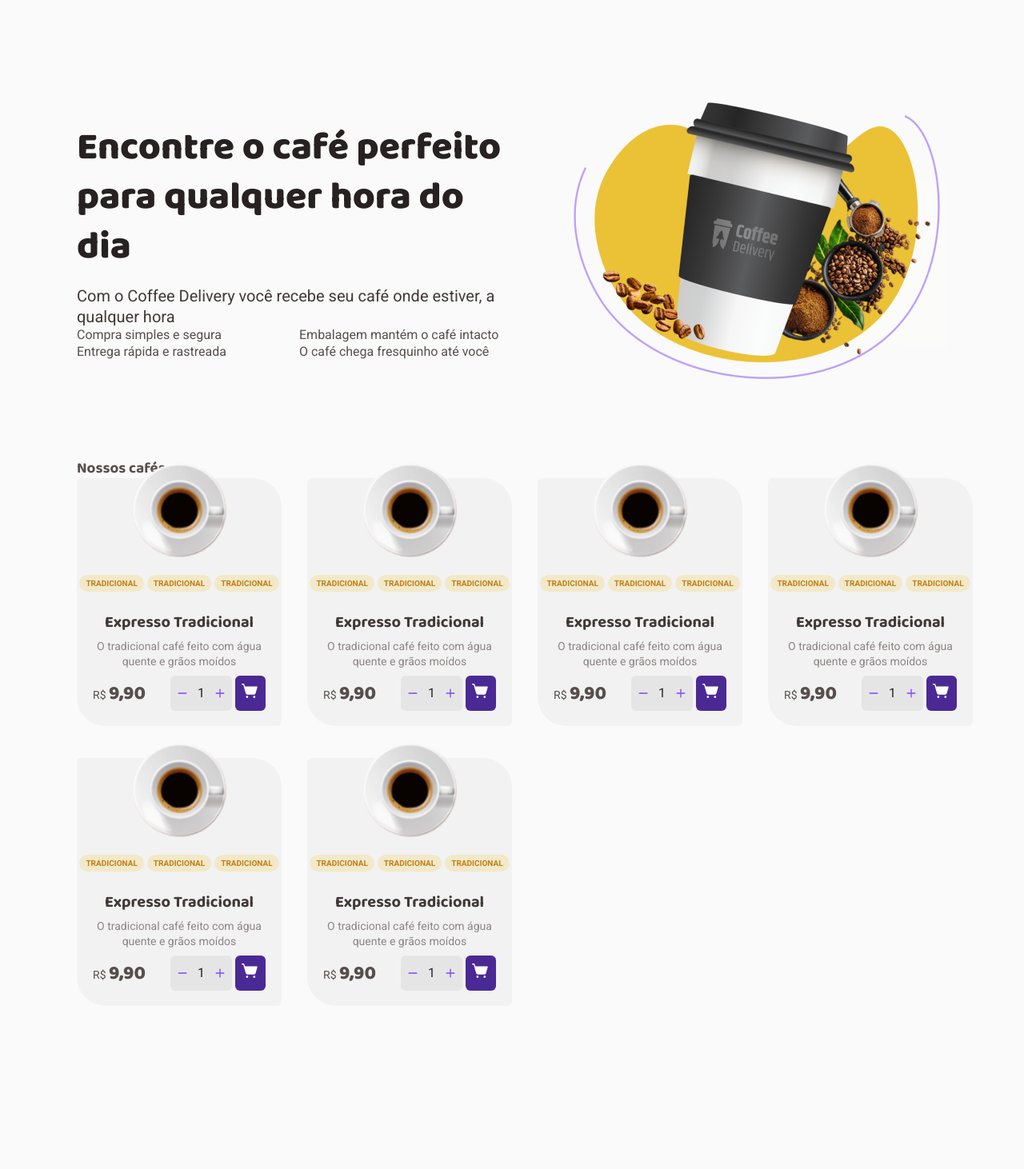
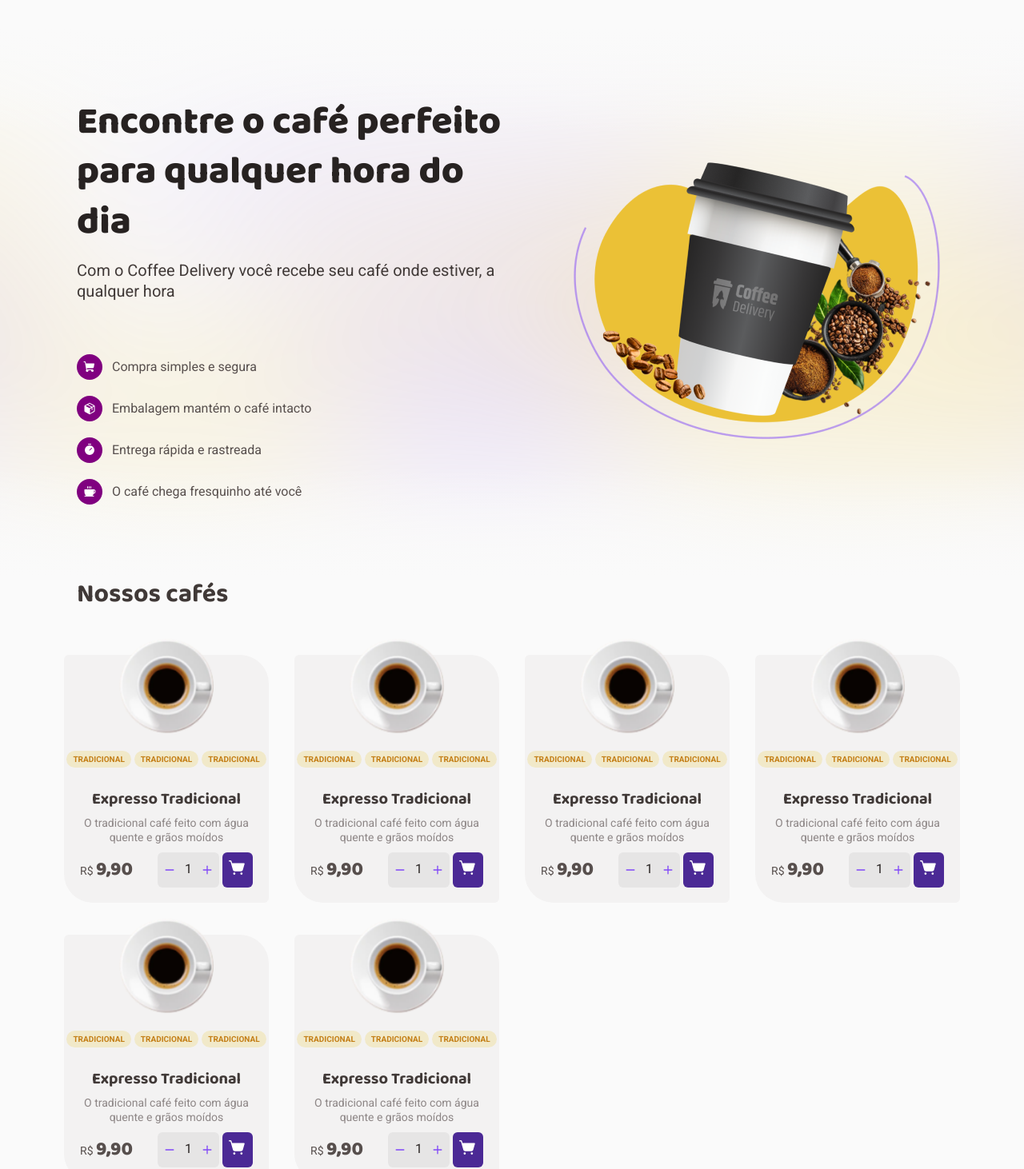
Before and after one commit to ig-swll/d02-coffee-delivery, a React (Vite) app: page / in a window 1280 px wide. Shown: the part 76-1538 px from the top of the page at 80% size. Before the commit the page ends 1334 px from the top, so only its background shows below. Built offline with nearby package versions, Linux system fonts and the light colour scheme.

Commit message:
Avanços na estilização da grid de cafés e no hero

```diff
--- a/package.json
+++ b/package.json
@@ -12,11 +12,12 @@
     "phosphor-react": "^1.4.1",
     "react": "^18.2.0",
     "react-dom": "^18.2.0",
+    "react-router-dom": "^6.7.0",
     "styled-components": "^5.3.6"
   },
   "devDependencies": {
     "@rocketseat/eslint-config": "^1.1.3",
-    "@types/react": "^18.0.26",
+    "@types/react": "^18.0.27",
     "@types/react-dom": "^18.0.10",
     "@types/styled-components": "^5.1.26",
     "@vitejs/plugin-react-swc": "^3.0.1",
--- a/src/components/Navbar/index.tsx
+++ b/src/components/Navbar/index.tsx
@@ -14,7 +14,7 @@ export function Navbar() {
     <NavbarContainer>
       <img src={coffeeDeliveryLogo} alt="Logo do Coffee Delivery" />
 
-      <Actions style={{ display: 'flex' }}>
+      <Actions>
         <Location>
           <MapPin weight="fill" size={22} />
           Brasília, DF
--- a/src/components/Navbar/styles.ts
+++ b/src/components/Navbar/styles.ts
@@ -8,6 +8,7 @@ export const NavbarContainer = styled.div`
 `
 
 export const Actions = styled.div`
+  display: flex;
   gap: 0.72rem;
 `
 
--- /dev/null
+++ b/src/pages/Home/components/CoffeeList/index.tsx
@@ -0,0 +1,19 @@
+import { CoffeeCard } from '../CoffeeCard'
+import { CoffeeCardGrid, CoffeeListContainer } from './styles'
+
+export function CoffeeList() {
+  return (
+    <CoffeeListContainer>
+      <h3>Nossos cafés</h3>
+
+      <CoffeeCardGrid>
+        <CoffeeCard />
+        <CoffeeCard />
+        <CoffeeCard />
+        <CoffeeCard />
+        <CoffeeCard />
+        <CoffeeCard />
+      </CoffeeCardGrid>
+    </CoffeeListContainer>
+  )
+}
--- /dev/null
+++ b/src/pages/Home/components/CoffeeList/styles.ts
@@ -0,0 +1,18 @@
+import styled from 'styled-components'
+
+export const CoffeeListContainer = styled.section`
+  > h3 {
+    font-size: 2rem;
+    color: ${({ theme }) => theme['base-subtitle']};
+    margin-bottom: 3.375rem;
+  }
+`
+
+export const CoffeeCardGrid = styled.div`
+  display: grid;
+  gap: 2.5rem 2rem;
+  grid-template-columns: repeat(4, minmax(min(256px, 100%), 1fr));
+  justify-content: center;
+  align-items: center;
+  margin: 0 auto;
+`
--- a/src/pages/Home/components/Hero/index.tsx
+++ b/src/pages/Home/components/Hero/index.tsx
@@ -1,3 +1,4 @@
+import { Coffee, Package, ShoppingCart, Timer } from 'phosphor-react'
 import imageCoffee from '../../../../assets/img-hero.png'
 import {
   HeroContainer,
@@ -19,10 +20,30 @@ export function Hero() {
         </MainText>
 
         <SellingPointsGrid>
-          <SellingPoint>Compra simples e segura</SellingPoint>
-          <SellingPoint>Embalagem mantém o café intacto</SellingPoint>
-          <SellingPoint>Entrega rápida e rastreada</SellingPoint>
-          <SellingPoint>O café chega fresquinho até você</SellingPoint>
+          <SellingPoint>
+            <span>
+              <ShoppingCart weight="fill" size={16} />
+            </span>
+            Compra simples e segura
+          </SellingPoint>
+          <SellingPoint>
+            <span>
+              <Package weight="fill" size={16} />
+            </span>
+            Embalagem mantém o café intacto
+          </SellingPoint>
+          <SellingPoint>
+            <span>
+              <Timer weight="fill" size={16} />
+            </span>
+            Entrega rápida e rastreada
+          </SellingPoint>
+          <SellingPoint>
+            <span>
+              <Coffee weight="fill" size={16} />
+            </span>
+            O café chega fresquinho até você
+          </SellingPoint>
         </SellingPointsGrid>
       </div>
       <img
--- a/src/pages/Home/components/Hero/styles.ts
+++ b/src/pages/Home/components/Hero/styles.ts
@@ -2,10 +2,8 @@ import styled from 'styled-components'
 import heroBackground from '../../../../assets/Background.svg'
 
 export const HeroContainer = styled.section`
+  position: relative;
   width: 100%;
-  background: url(${heroBackground});
-  background-color: ${({ theme }) => theme.background};
-  background-blend-mode: screen;
   padding: 5.75rem 0;
   display: flex;
   align-items: center;
@@ -14,10 +12,33 @@ export const HeroContainer = styled.section`
 
   > img {
     max-width: 476px;
+    flex-shrink: 1;
+    flex-grow: 0;
+  }
+
+  &::before {
+    content: '';
+    position: absolute;
+    width: 100vw;
+    height: 100%;
+    z-index: -1;
+
+    background-image: linear-gradient(
+        0deg,
+        rgba(250, 250, 250, 1) 0%,
+        rgba(250, 250, 250, 0) 20%,
+        rgba(250, 250, 250, 0) 80%,
+        rgba(250, 250, 250, 1) 100%
+      ),
+      url(${heroBackground});
+    background-position: center;
+    background-repeat: repeat-x;
+    background-size: cover;
   }
 `
 
 export const MainText = styled.div`
+  flex-grow: 1;
   h1 {
     font-size: 3rem;
     font-weight: 800;
@@ -31,12 +52,24 @@ export const MainText = styled.div`
 `
 
 export const SellingPointsGrid = styled.div`
+  margin-top: 4.125rem;
   display: grid;
-  grid-template-columns: repeat(2, 1fr);
+  grid-template-columns: repeat(2, minmax(min(1fr, 100%), 1.5fr));
+  width: 100%;
+  gap: 1.25rem 2.5rem;
 `
 
 export const SellingPoint = styled.div`
   display: flex;
   align-items: center;
   gap: 0.75rem;
+
+  span {
+    display: flex;
+    place-content: center;
+    padding: 0.5rem;
+    color: ${({ theme }) => theme.white};
+    border-radius: 50%;
+    background-color: purple;
+  }
 `
--- a/src/pages/Home/index.tsx
+++ b/src/pages/Home/index.tsx
@@ -1,32 +1,16 @@
 import { Navbar } from '../../components/Navbar'
-import { CoffeeCard } from './components/CoffeeCard'
 import { Hero } from './components/Hero'
+import { CoffeeList } from './components/CoffeeList'
 
 export function Home() {
   return (
     <div>
       <Navbar />
 
-      <Hero />
-
-      <section>
-        <h3>Nossos cafés</h3>
-
-        <div
-          style={{
-            display: 'grid',
-            gridTemplateColumns: 'repeat(4, 1fr)',
-            gap: '2.5rem 2rem',
-          }}
-        >
-          <CoffeeCard />
-          <CoffeeCard />
-          <CoffeeCard />
-          <CoffeeCard />
-          <CoffeeCard />
-          <CoffeeCard />
-        </div>
-      </section>
+      <main>
+        <Hero />
+        <CoffeeList />
+      </main>
     </div>
   )
 }
```
Also changed, not shown: 1 other file (tests, documents, lock files or other folders).
